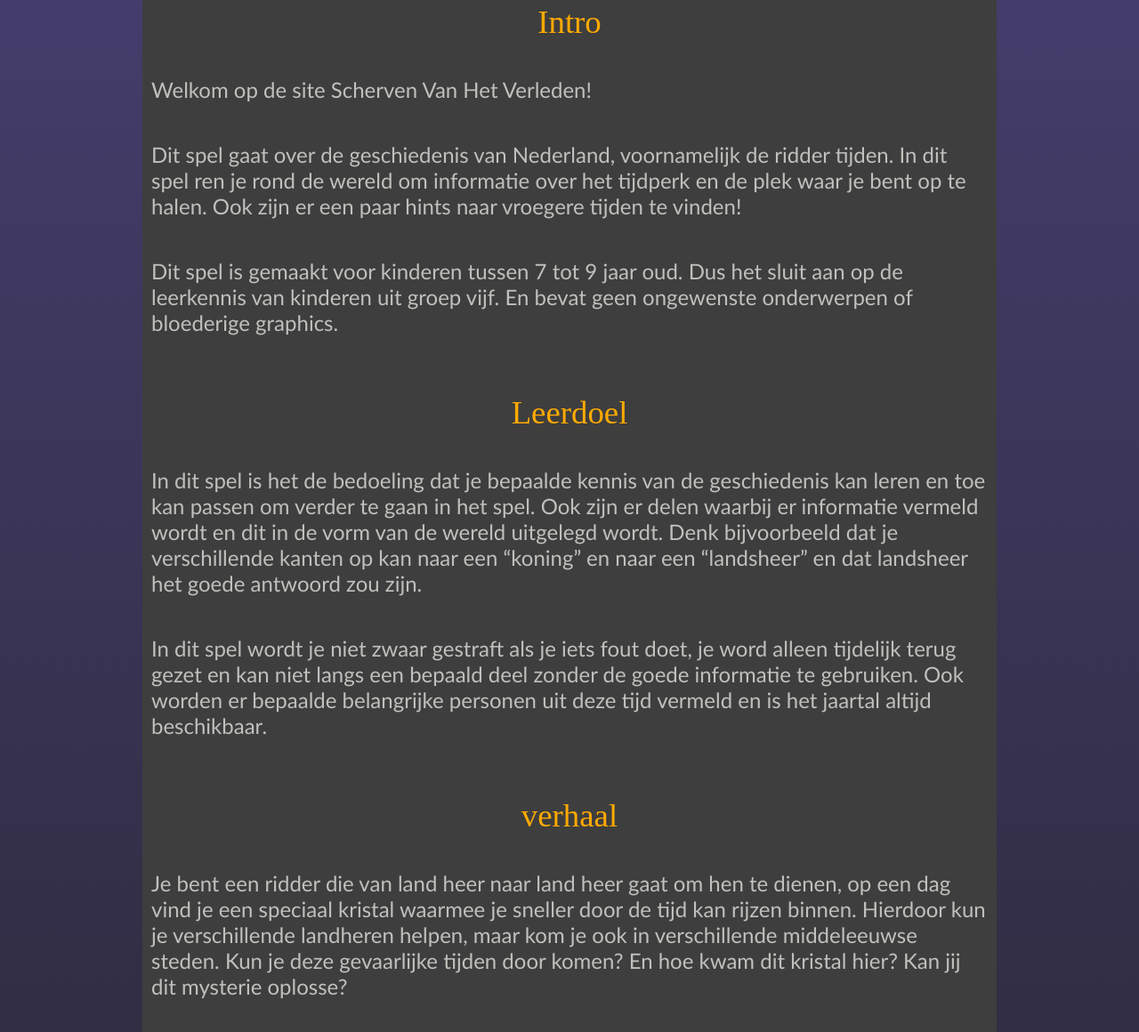
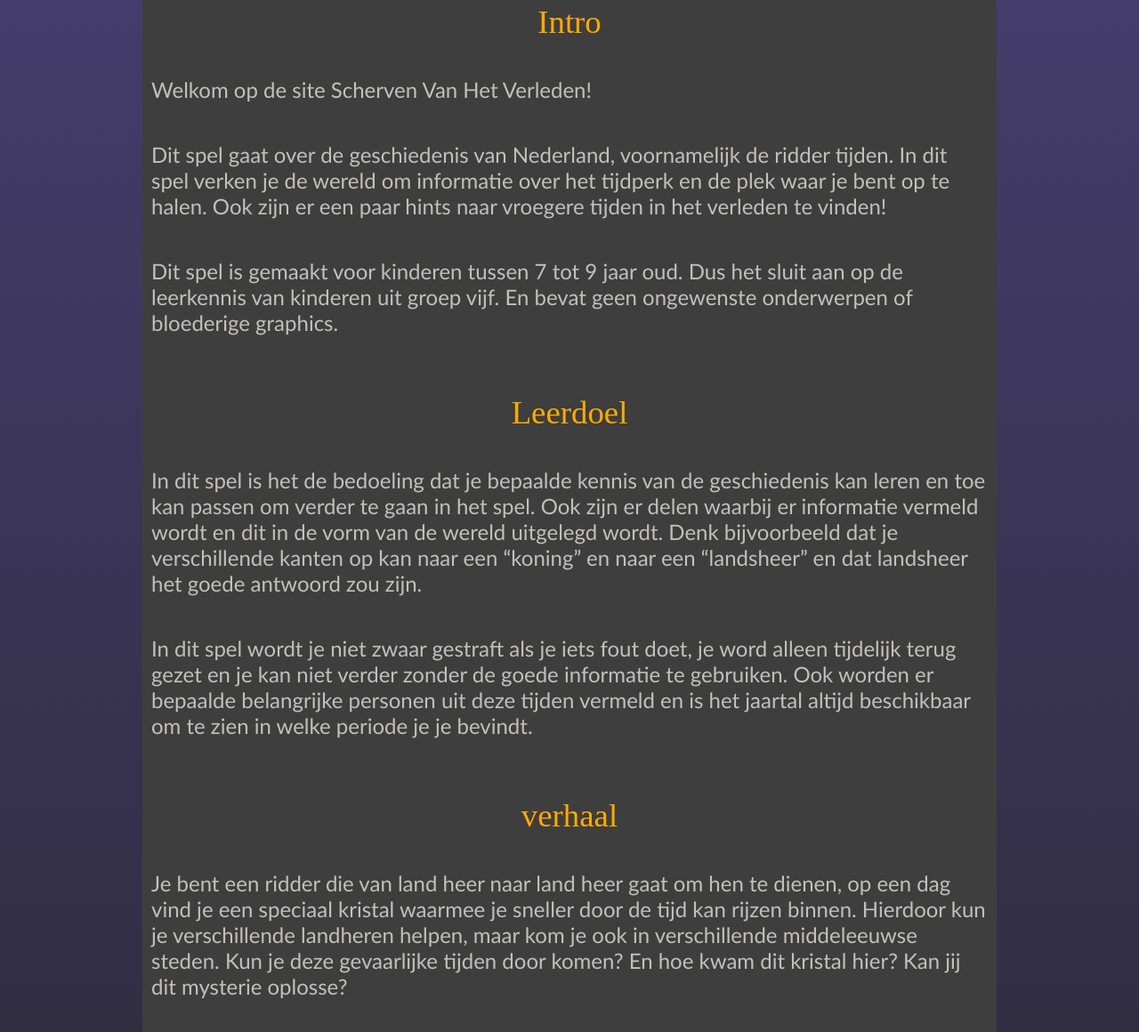
Before and after one commit to DaanRos/OnepagerOntwerpenSVHV, a plain HTML site: page index.html in a window 1280 px wide. Shown: the part 229-1389 px from the top of the page at 89% size. Drawn offline with Linux system fonts and the light colour scheme.

Commit message:
Update index.html

```diff
--- a/index.html
+++ b/index.html
@@ -26,7 +26,7 @@
     <article class="information">
         <h2 id="Intro">Intro</h2>
         <p>Welkom op de site Scherven Van Het Verleden!</p>
-        <p>Dit spel gaat over de geschiedenis van Nederland, voornamelijk de ridder tijden. In dit spel ren je rond de wereld om informatie over het tijdperk en de plek waar je bent op te halen. Ook zijn er een paar hints naar vroegere tijden te vinden!</p>
+        <p>Dit spel gaat over de geschiedenis van Nederland, voornamelijk de ridder tijden. In dit spel verken je de wereld om informatie over het tijdperk en de plek waar je bent op te halen. Ook zijn er een paar hints naar vroegere tijden in het verleden te vinden!</p>
         <p>Dit spel is gemaakt voor kinderen tussen 7 tot 9 jaar oud. Dus het sluit aan op de leerkennis van kinderen uit groep vijf. En bevat geen ongewenste onderwerpen of bloederige graphics.</p>
     </article>
 
@@ -34,7 +34,7 @@
     <article class="information">
         <h2 id="Leerdoel">Leerdoel</h2>
         <p>In dit spel is het de bedoeling dat je bepaalde kennis van de geschiedenis kan leren en toe kan passen om verder te gaan in het spel. Ook zijn er delen waarbij er informatie vermeld wordt en dit in de vorm van de wereld uitgelegd wordt. Denk bijvoorbeeld dat je verschillende kanten op kan naar een “koning” en naar een “landsheer” en dat landsheer het goede antwoord zou zijn.</p>
-        <p>In dit spel wordt je niet zwaar gestraft als je iets fout doet, je word alleen tijdelijk terug gezet en kan niet langs een bepaald deel zonder de goede informatie te gebruiken.  Ook worden er bepaalde belangrijke personen uit deze tijd vermeld en is het jaartal altijd beschikbaar.</p>
+        <p>In dit spel wordt je niet zwaar gestraft als je iets fout doet, je word alleen tijdelijk terug gezet en je kan niet verder zonder de goede informatie te gebruiken. Ook worden er bepaalde belangrijke personen uit deze tijden vermeld en is het jaartal altijd beschikbaar om te zien in welke periode je je bevindt.</p>
     </article>
 
     <article class="information">
@@ -71,7 +71,7 @@
     <article class="information">
         <h2 id="Bronnen">Bronnen</h2>
         <p>Alle afbeeldingen zijn door mijzelf gemaakt.</p>
-        <p>De stof komt uit het Brandaan Geschiedenis boek groep 5, uitgever <a href="https://www.malmberg.nl " target="_blank">Malmberg</a> </p>
+        <p>De leerstof komt uit het Brandaan Geschiedenis boek groep 5, uitgever <a href="https://www.malmberg.nl " target="_blank">Malmberg</a> </p>
     </article>
 </main>
 </body>
```
